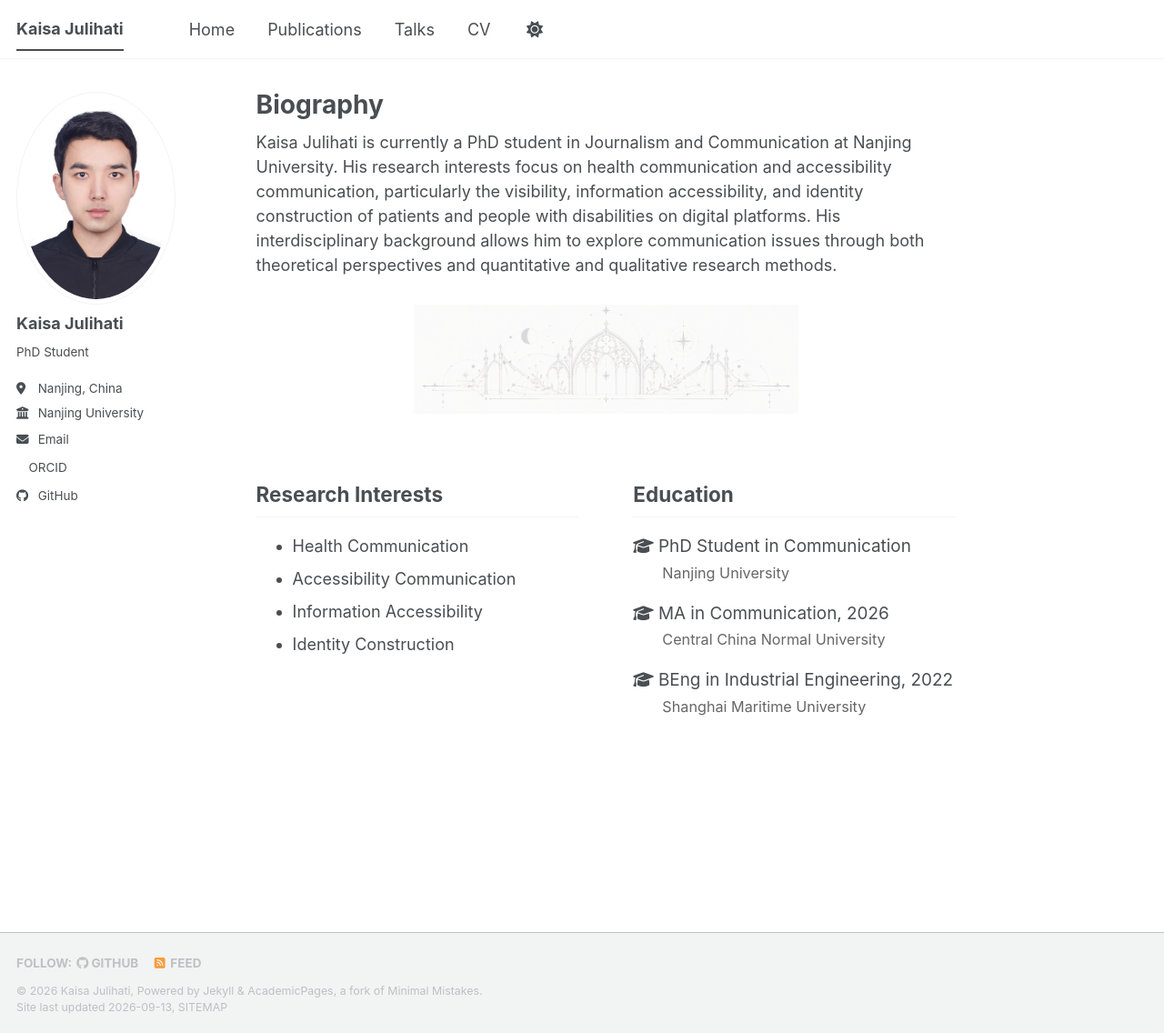
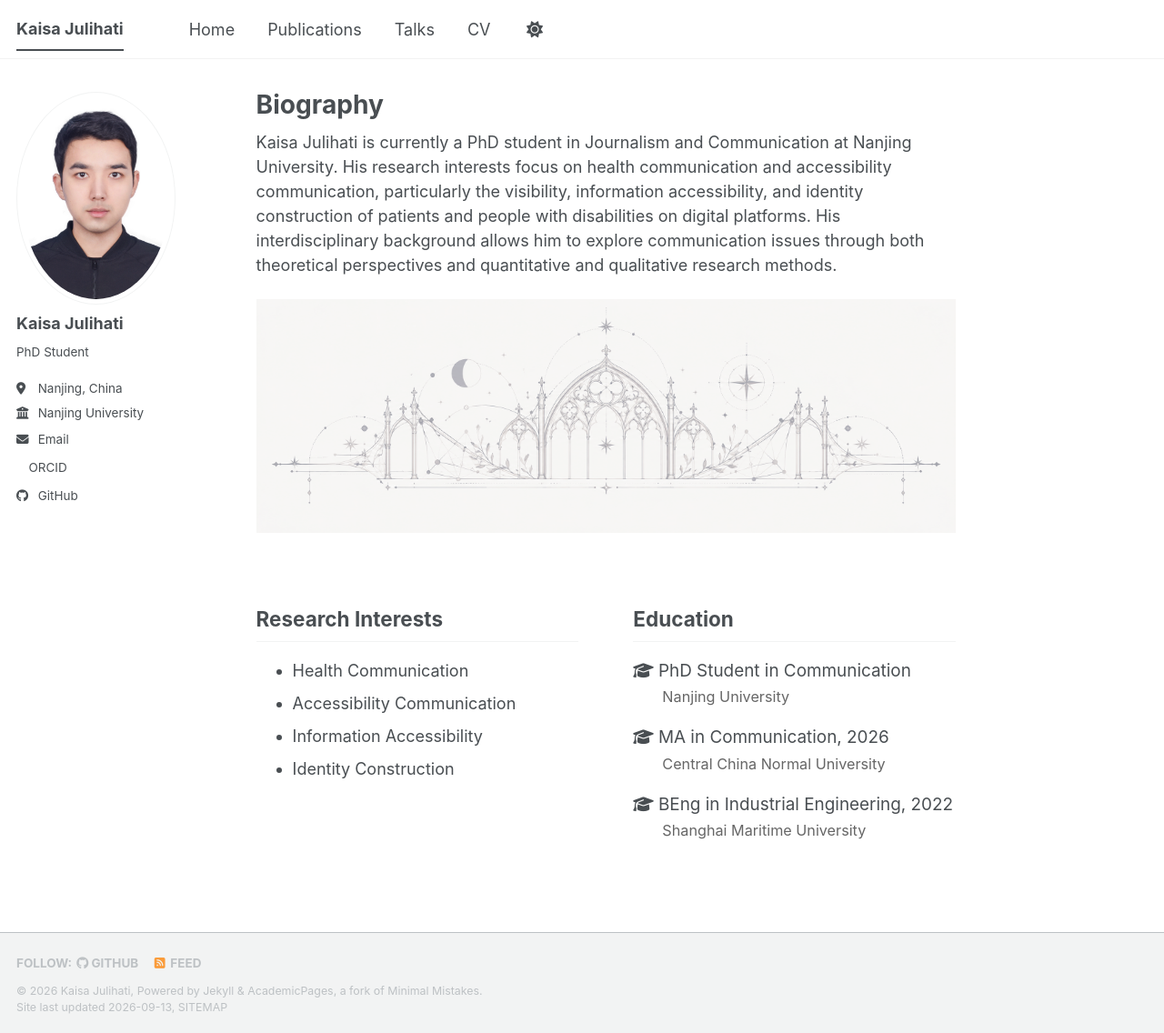
Before and after one commit to KaisaJu/KaisaJu.github.io, a Jekyll site: the page built from _pages/about.md, in a window 1280 px wide and 1136 px high. Shown: the whole window at 91% size. Built offline with Jekyll 4.4.1, drawn with Linux system fonts in a browser that asks for light colours; a style sheet for code colours, icons or effects is not loaded.

Commit message:
Update about.md

```diff
--- a/_pages/about.md
+++ b/_pages/about.md
@@ -8,9 +8,11 @@ redirect_from:
 ---
 
 Kaisa Julihati is currently a PhD student in Journalism and Communication at Nanjing University. His research interests focus on health communication and accessibility communication, particularly the visibility, information accessibility, and identity construction of patients and people with disabilities on digital platforms. His interdisciplinary background allows him to explore communication issues through both theoretical perspectives and quantitative and qualitative research methods.
-<img src="/images/gothic-banner.png"
-     alt="Decorative academic banner"
-     style="width: 55%; height: 120px; object-fit: cover; display: block; margin: 30px auto; opacity: 0.35;" />
+<div style="max-width: 900px; margin: 24px 0 36px 0;">
+  <img src="/images/gothic-banner.png"
+       alt="Decorative academic banner"
+       style="width: 100%; display: block; background: transparent; opacity: 0.65;" />
+</div>
 
 <div style="display: flex; gap: 60px; align-items: flex-start; flex-wrap: wrap;">
 
```
